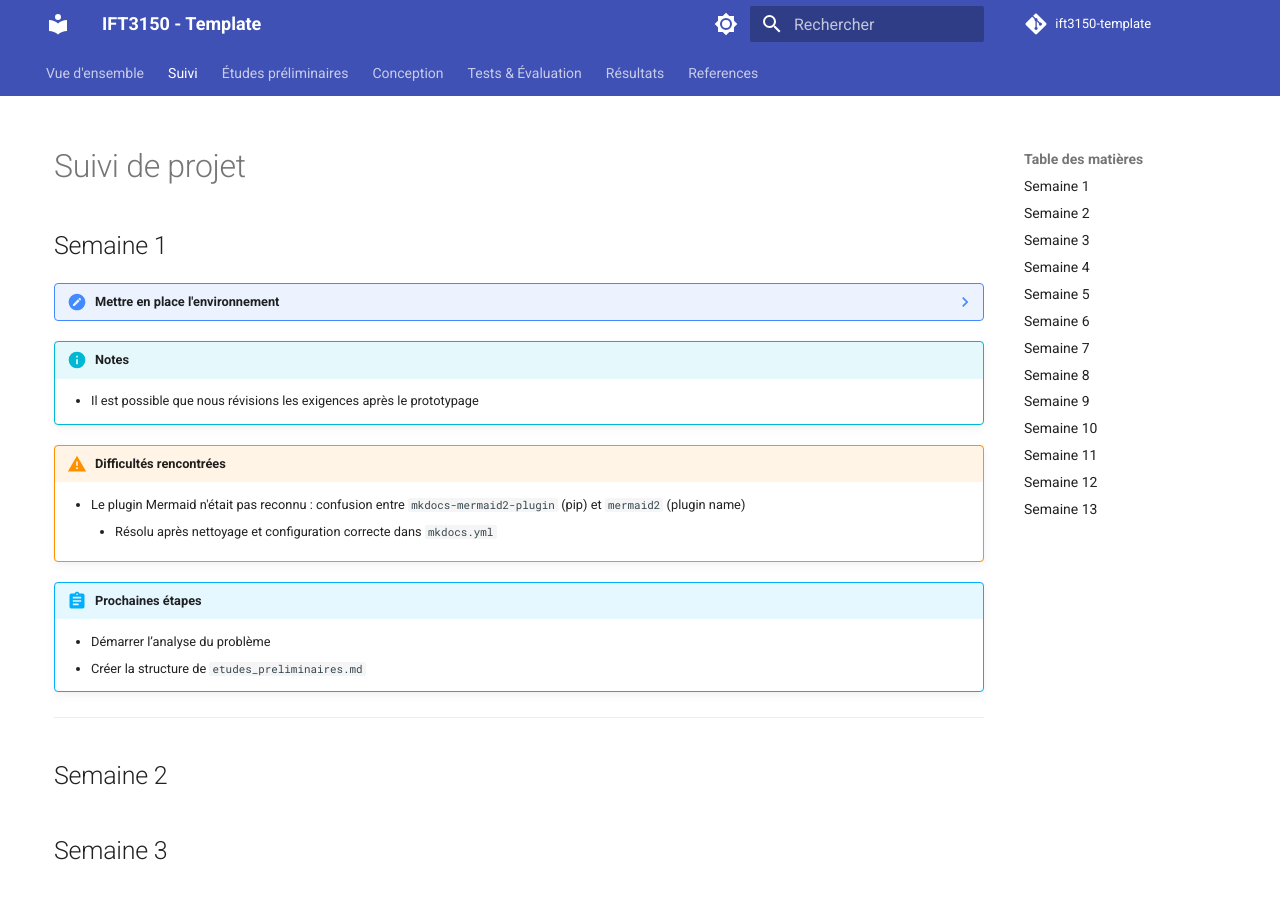
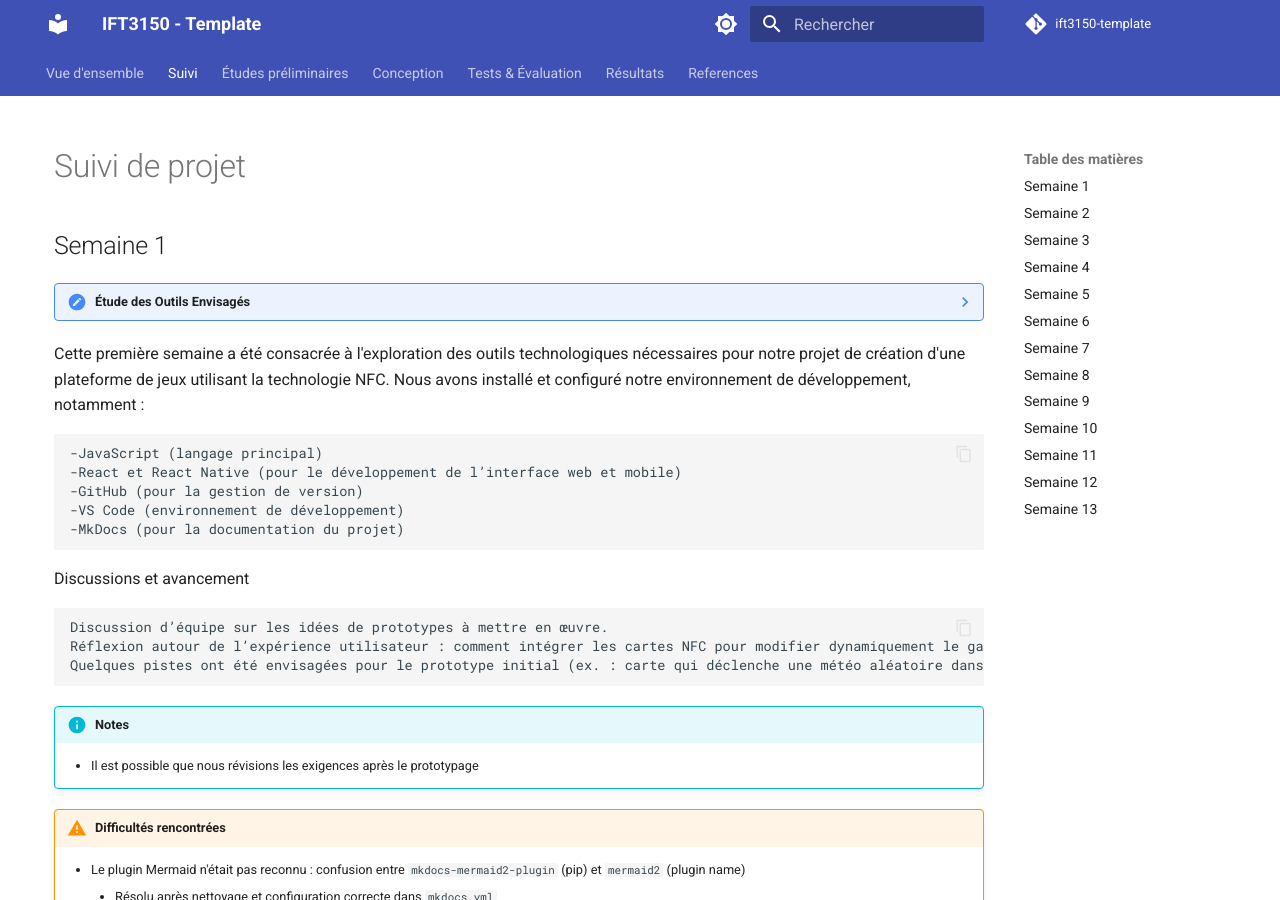
Before and after one commit to Kizoung/ZayLou_games, an MkDocs documentation site: the page built from docs/suivi.md, in a window 1280 px wide and 900 px high. Built offline with MkDocs 1.6.1 and Material for MkDocs 9.7.7, drawn with Linux system fonts in a browser that asks for light colours; comment, search, counter and statistics services are not loaded.

Commit message:
modification suivie

```diff
--- a/docs/suivi.md
+++ b/docs/suivi.md
@@ -2,13 +2,21 @@
 
 ## Semaine 1
 
-??? note "Mettre en place l'environnement"
-    - [x] Lorem ipsum dolor sit amet, consectetur adipiscing elit
-    - [ ] Vestibulum convallis sit amet nisi a tincidunt
-        * [x] In hac habitasse platea dictumst
-        * [x] In scelerisque nibh non dolor mollis congue sed et metus
-        * [ ] Praesent sed risus massa
-    - [ ] Aenean pretium efficitur erat, donec pharetra, ligula non scelerisque
+??? note "Étude des Outils Envisagés"
+   Cette première semaine a été consacrée à l'exploration des outils technologiques nécessaires pour notre projet de création d'une plateforme de jeux utilisant la technologie NFC.
+Nous avons installé et configuré notre environnement de développement, notamment :
+
+    -JavaScript (langage principal)
+    -React et React Native (pour le développement de l’interface web et mobile)
+    -GitHub (pour la gestion de version)
+    -VS Code (environnement de développement)
+    -MkDocs (pour la documentation du projet)
+
+Discussions et avancement
+
+    Discussion d’équipe sur les idées de prototypes à mettre en œuvre.
+    Réflexion autour de l’expérience utilisateur : comment intégrer les cartes NFC pour modifier dynamiquement le gameplay.
+    Quelques pistes ont été envisagées pour le prototype initial (ex. : carte qui déclenche une météo aléatoire dans le jeu ou rend un niveau plus difficile).
 
 !!! info "Notes"
     - Il est possible que nous révisions les exigences après le prototypage
```
